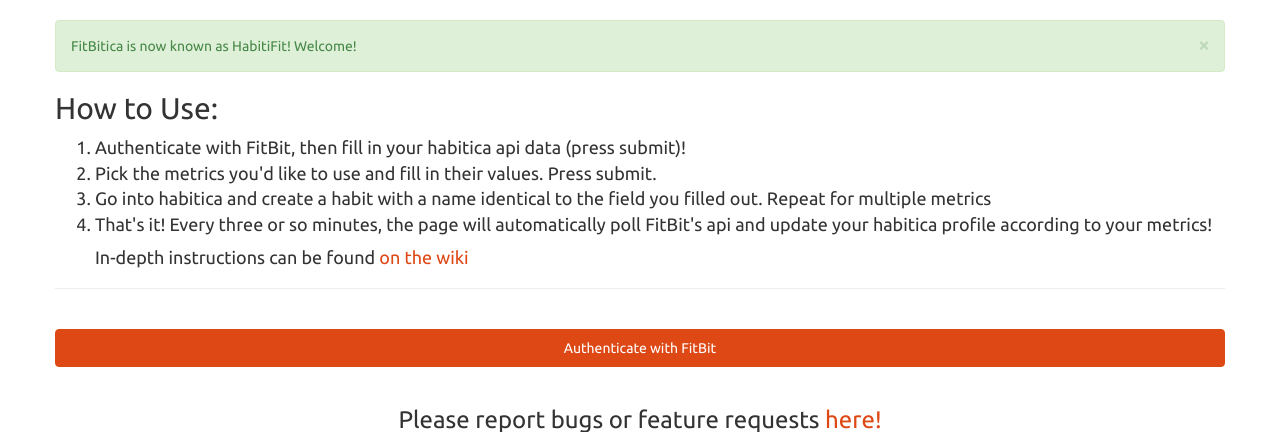
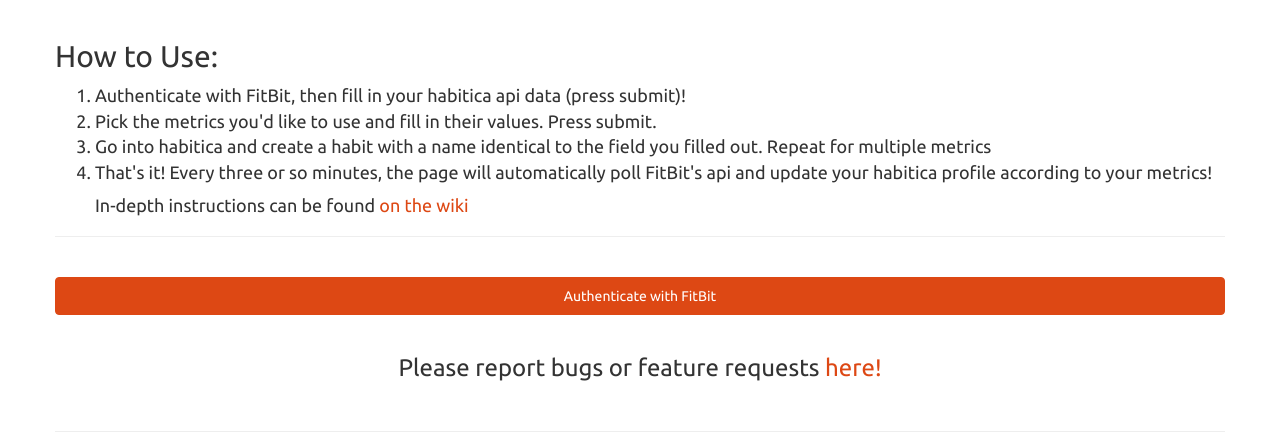
Before and after one commit to benmadsen/HabitiFit, a PHP site: page / in a window 1280 px wide. Shown: the part 50-482 px from the top of the page. Run offline with PHP 8.4, Linux system fonts and the light colour scheme.

Commit message:
removed success tab

```diff
--- a/index.php
+++ b/index.php
@@ -23,11 +23,6 @@
       <div class="container">
 
          <div class="row">
-             <div class="alert alert-success alert-dismissible" id="auth_error" role="alert">
-                  <button type="button" class="close" data-dismiss="alert" aria-label="Close"><span aria-hidden="true">&times;</span></button>
-                      FitBitica is now known as HabitiFit!  Welcome!
-                </div>
-
               <h2>How to Use:</h2>
 
               <ol>
```
